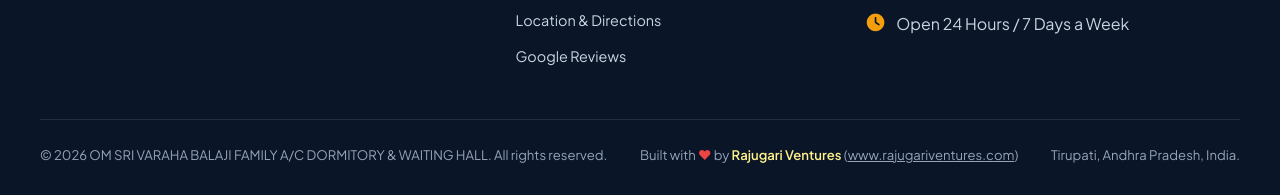
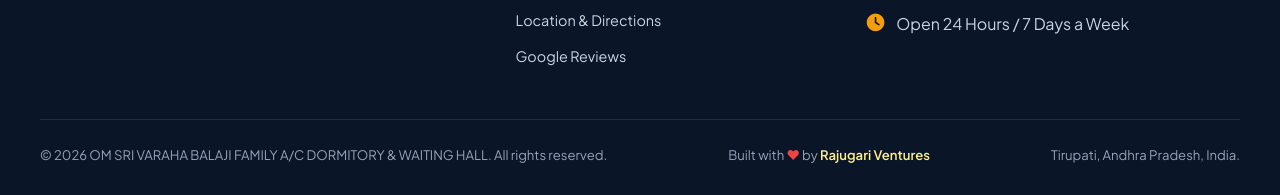
Before and after one commit to doraswamyraju/Sri-Varaha-Balaji, a plain HTML site: page index.html in a window 1280 px wide. Shown: the part 8067-8262 px from the top of the page. Drawn offline with Linux system fonts and the light colour scheme.

Commit message:
Add favicon and clean Rajugari Ventures link in footer

```diff
--- a/index.html
+++ b/index.html
@@ -14,6 +14,10 @@
 
   <!-- Font Awesome Icons -->
   <link rel="stylesheet" href="https://cdnjs.cloudflare.com/ajax/libs/font-awesome/6.5.1/css/all.min.css">
+
+  <!-- Favicon -->
+  <link rel="icon" type="image/svg+xml" href="favicon.svg">
+  <link rel="apple-touch-icon" href="favicon.svg">
 
   <!-- Custom CSS -->
   <link rel="stylesheet" href="styles.css">
@@ -863,7 +867,7 @@
 
       <div class="footer-bottom">
         <div>&copy; 2026 OM SRI VARAHA BALAJI FAMILY A/C DORMITORY & WAITING HALL. All rights reserved.</div>
-        <div class="footer-credits">Built with <span style="color:#ef4444;">&#10084;</span> by <a href="https://www.rajugariventures.com" target="_blank" rel="noopener" style="color:#fef08a; text-decoration:none; font-weight:600;">Rajugari Ventures</a> (<a href="https://www.rajugariventures.com" target="_blank" rel="noopener" style="color:#94a3b8; text-decoration:underline;">www.rajugariventures.com</a>)</div>
+        <div class="footer-credits">Built with <span style="color:#ef4444;">&#10084;</span> by <a href="https://www.rajugariventures.com" target="_blank" rel="noopener" style="color:#fef08a; text-decoration:none; font-weight:600;">Rajugari Ventures</a></div>
         <div>Tirupati, Andhra Pradesh, India.</div>
       </div>
     </div>
```
Also changed, not shown: admin.html (+2 -0 lines), login.html (+2 -0 lines), login/index.html (+2 -0 lines), assets/favicon.svg (added), favicon.svg (added).
